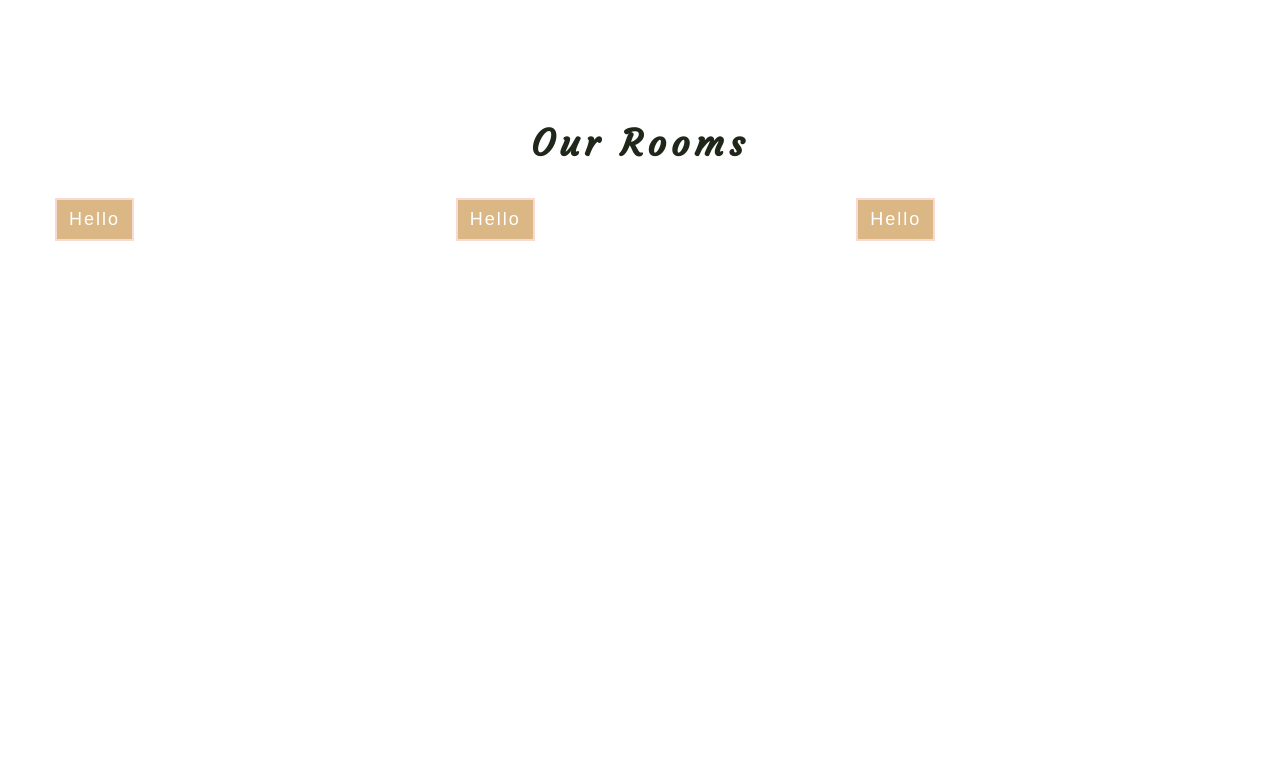
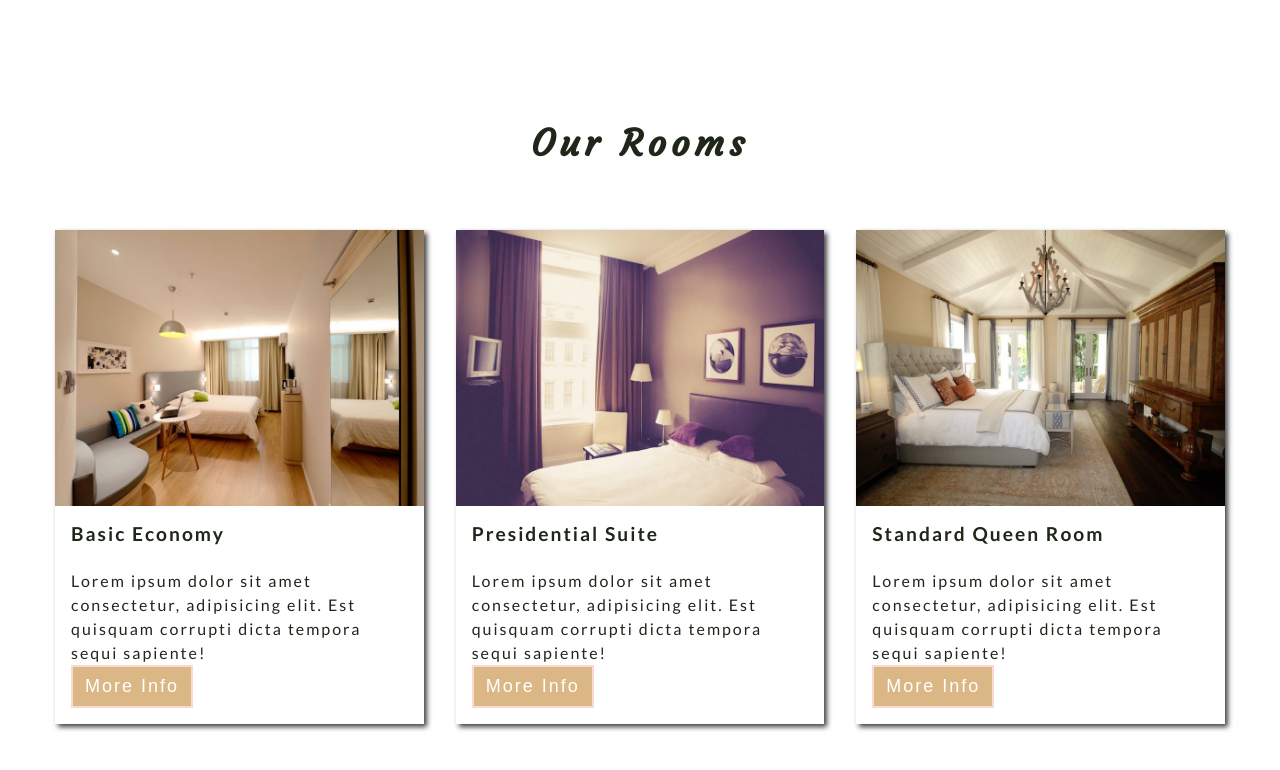
Before and after one commit to Ashley-King/beachwalk, a React (Create React App) app: page / in a window 1280 px wide. Shown: the part 1250-2020 px from the top of the page. Before the commit the page ends 1555 px from the top, so only its background shows below. Built offline with nearby package versions, Linux system fonts and the light colour scheme.

Commit message:
finished rooms and about

```diff
--- a/src/components/home/About.js
+++ b/src/components/home/About.js
@@ -78,6 +78,7 @@ const AboutCenter = styled.div`
      }
    }
   `}
+
 `;
 
 export default About;
--- a/src/components/home/Room.js
+++ b/src/components/home/Room.js
@@ -1,12 +1,88 @@
 import React from "react";
 import { SmallBtn } from "../globals/Buttons";
+import styled from "styled-components";
+import {
+  setRem,
+  setLetterSpacing,
+  setTransition,
+  setColor,
+  setShadow,
+  setBorder
+} from "../../styles";
+import PropTypes from "prop-types";
 
-const Room = () => {
+const Room = ({ className, room }) => {
+  const { img = "", title = "", info = "", price = 0 } = room;
   return (
-    <div>
-      <SmallBtn>hello</SmallBtn>
-    </div>
+    <article className={className}>
+      <div className="img-container">
+        <img src={img} alt="single room" />
+        <div className="price">${price}</div>
+      </div>
+      <div className="room-info">
+        <h4>{title}</h4>
+        <p>{info}</p>
+        <SmallBtn>More Info</SmallBtn>
+      </div>
+    </article>
   );
 };
 
-export default Room;
+Room.propTypes = {
+  room: PropTypes.shape({
+    img: PropTypes.string.isRequired,
+    title: PropTypes.string.isRequired,
+    info: PropTypes.string.isRequired,
+    price: PropTypes.number.isRequired
+  })
+};
+
+export default styled(Room)`
+  background: ${setColor.mainWhite};
+  margin: ${setRem(32)} 0;
+  .img-container {
+    background: ${setColor.mainBlack};
+    position: relative;
+    img {
+      width: 100%;
+      display: block;
+      ${setTransition};
+    }
+    &:hover {
+      opacity: 0.9;
+    }
+    .price {
+      position: absolute;
+      top: 50%;
+      left: 50%;
+      transform: translate(-50%, -50%);
+      color: ${setColor.mainWhite};
+      font-weight: bold;
+      ${setLetterSpacing(5)};
+      font-size: ${setRem(22)};
+      padding: ${setRem(10)} ${setRem(33)};
+      ${setBorder({ color: setColor.mainWhite })};
+      opacity: 0;
+      ${setTransition};
+    }
+    &:hover .price {
+      opacity: 1;
+      background: rgba(0, 0, 0, 0.6);
+    }
+  }
+  .room-info {
+    padding: ${setRem()};
+    h4 {
+      text-transform: capitalize;
+      ${setLetterSpacing()};
+    }
+    p {
+      ${setLetterSpacing()};
+    }
+  }
+  ${setShadow.light};
+  ${setTransition}
+  &:hover {
+    ${setShadow.dark};
+  }
+`;
--- a/src/styles.js
+++ b/src/styles.js
@@ -44,7 +44,6 @@ export const setBackground = ({
 // set up font-size
 export const setRem = (number = 16) => {
   return `${number / 16}rem`;
-
 };
 
 // set up letter spacing
@@ -114,3 +113,9 @@ export const setTransition = ({
     transition: ${property} ${time} ${timing}
   `;
 };
+
+export const setShadow = {
+  light: "box-shadow: 3px 3px 5px 0px rgba(0,0,0,0.75);",
+  dark: "box-shadow: 6px 6px 5px 0px rgba(0,0,0,0.75);",
+  darkest: "box-shadow: 10px 10px 5px 0px rgba(0,0,0,0.75);"
+};
```
